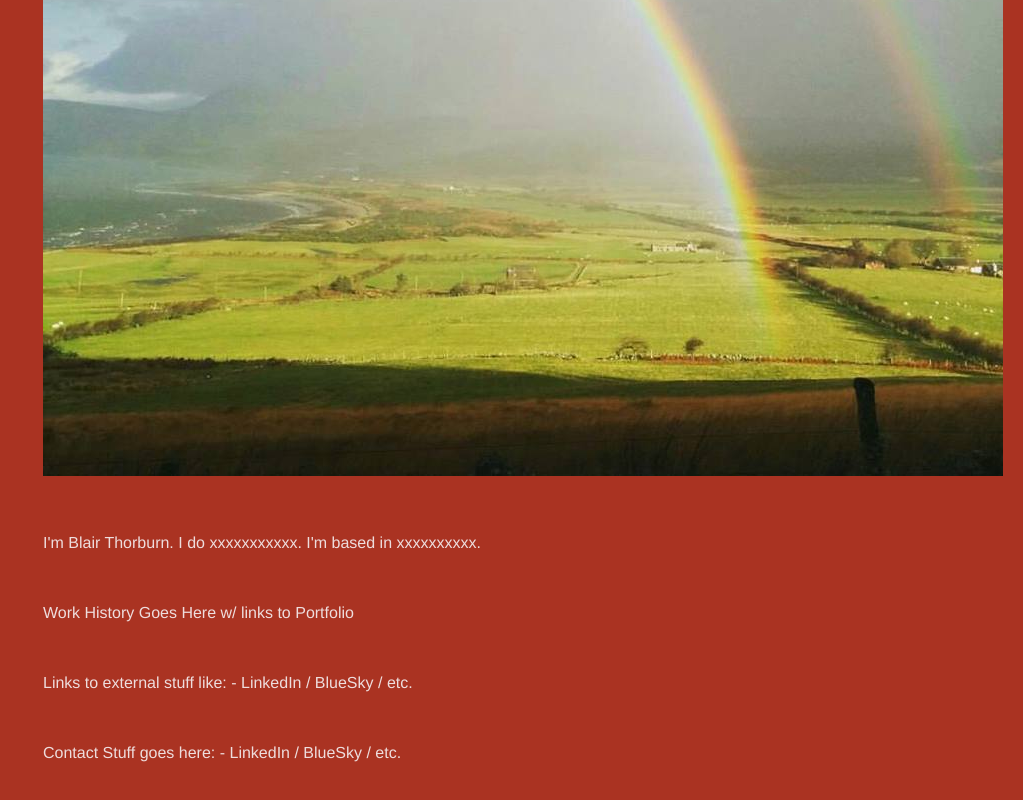
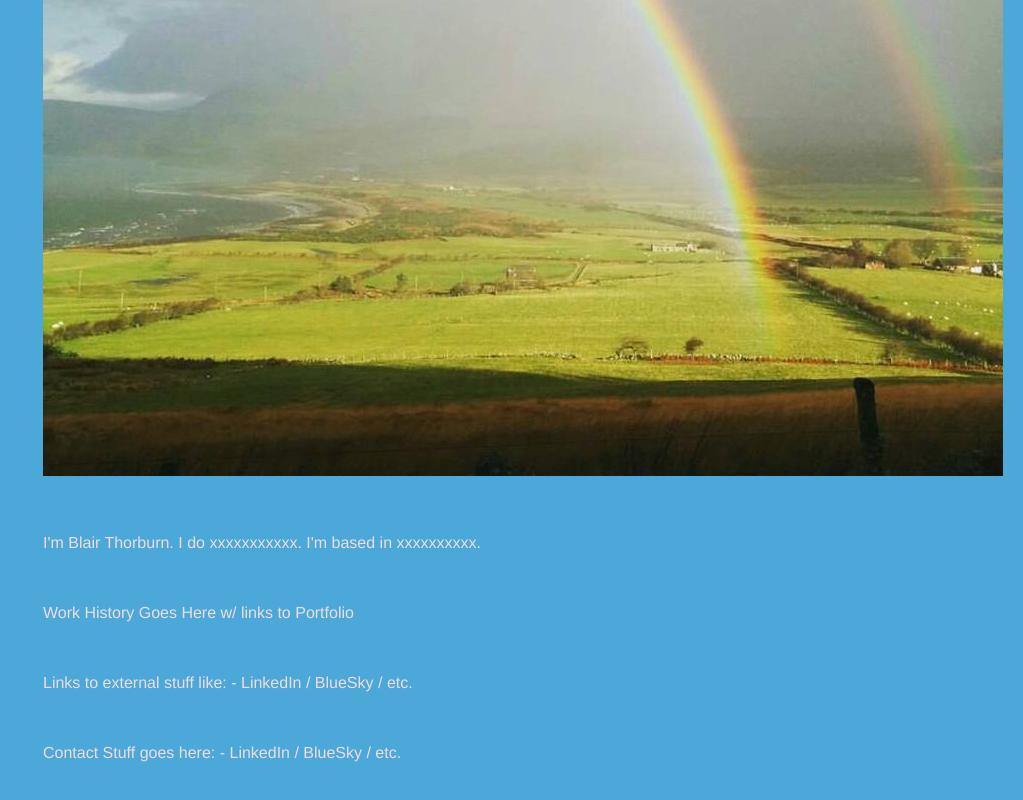
Before and after one commit to blairthorburn/blairthorburn.github.io, a plain HTML site: page index.html in a window 1280 px wide. Shown: the part 514-1314 px from the top of the page, without its empty margins (257-1280 px from the left). Drawn offline with Linux system fonts and the light colour scheme; a web font is replaced by a local one.

Commit message:
Update style.css

```diff
--- a/style.css
+++ b/style.css
@@ -1,6 +1,6 @@
 body, td {
 scrollbar-track-color: #2d2729;
-background-color: #aa3322;
+background-color: #4DA8DA;
 background-image: url(bg.gif);
 background-repeat: repeat;
 background-position: 0 0;
@@ -24,7 +24,7 @@ letter-spacing: -2px;
 
 div#body {
 background-image: none;
-background-color: #aa3322;
+background-color: #4DA8DA;
 padding-top: 0px;
 padding-bottom: 55px;
 padding-left: 70px;
@@ -59,11 +59,11 @@ letter-spacing: -1px;
 
 /* LINKS */
 a {
-color: #400;
+color: #80D8C3;
 text-decoration: none;
 }
 
 a:hover {
-background-color: #fff;
-color: #aa3322;
+/* background-color: #fff; */
+color: #FFD66B;
 }
```
